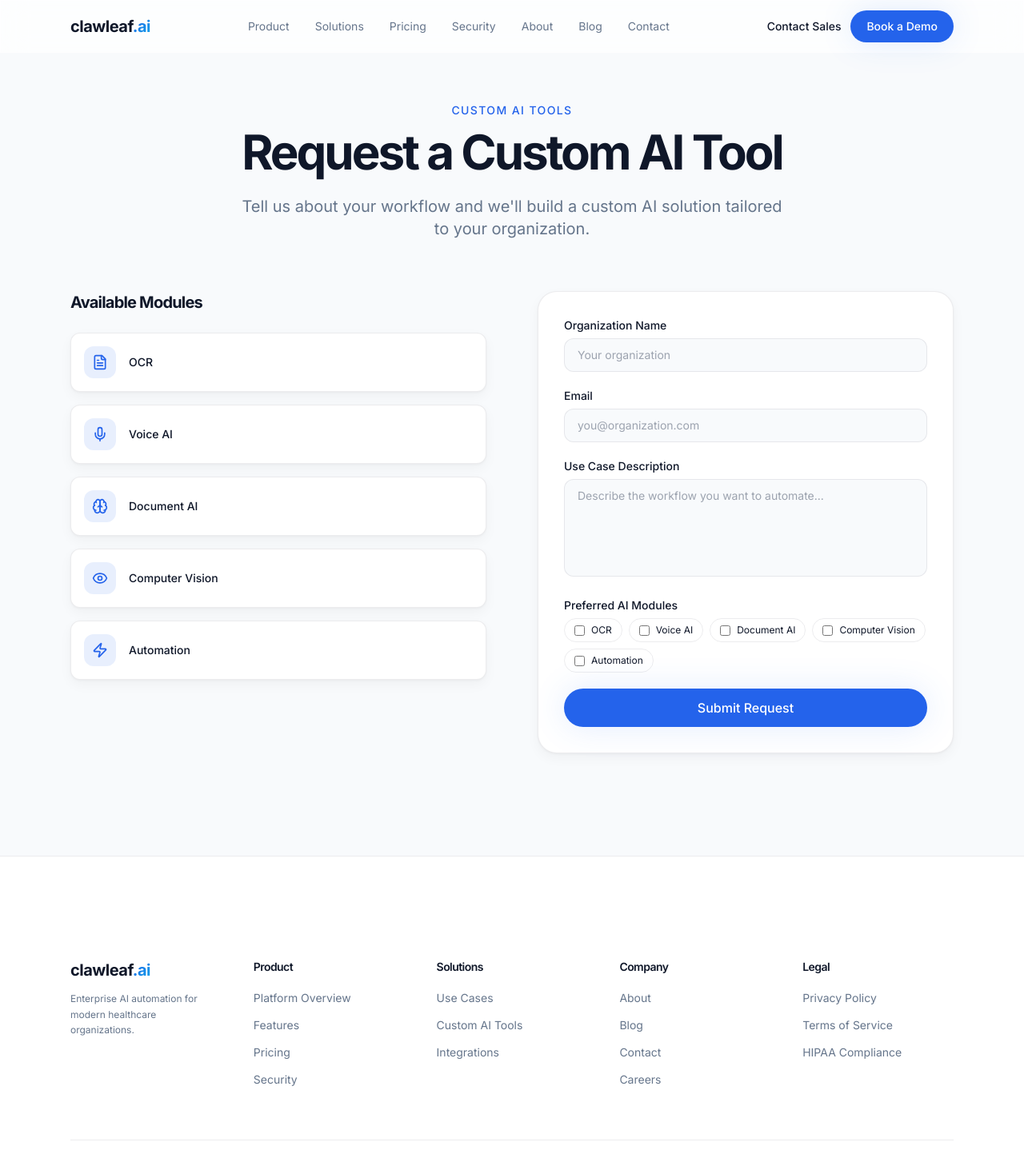
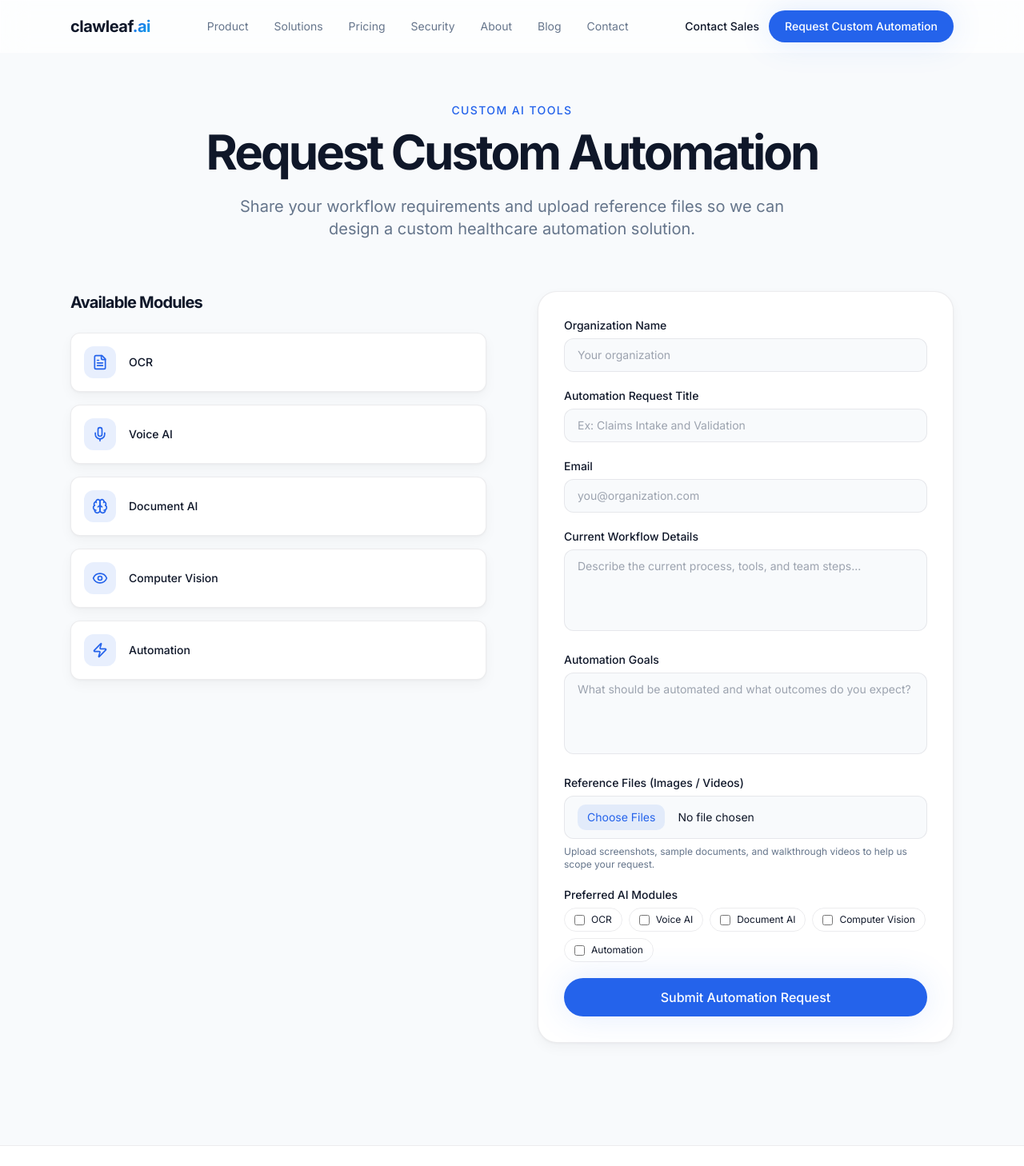
Before and after one commit to Octathorn/clawleaf, a React (Vite) app: page /request-tool in a window 1280 px wide. Shown: the top 1458 px of the page at 80% size. Built offline with nearby package versions, Linux system fonts and the light colour scheme; the HTML template or start-up script is replaced by a standard one.

Commit message:
Update links and text to reflect 'Request Custom Automation' across multiple components

```diff
--- a/src/components/CustomAISection.tsx
+++ b/src/components/CustomAISection.tsx
@@ -31,7 +31,7 @@ export default function CustomAISection() {
               to="/request-tool"
               className="inline-flex items-center gap-2 bg-primary text-primary-foreground px-6 py-3 rounded-full font-medium hover:opacity-90 animate-settle shadow-glow"
             >
-              Request Custom Tool
+              Request Custom Automation
             </Link>
           </motion.div>
 
--- a/src/components/HeroSection.tsx
+++ b/src/components/HeroSection.tsx
@@ -35,10 +35,10 @@ export default function HeroSection() {
 
           <div className="flex flex-wrap gap-4">
             <Link
-              to="/contact"
+              to="/request-tool"
               className="inline-flex items-center gap-2 bg-primary text-primary-foreground px-8 py-4 rounded-full font-semibold text-base shadow-glow hover:opacity-90 animate-settle"
             >
-              Book a Demo
+              Request Custom Automation
               <ArrowRight size={18} />
             </Link>
             <Link
--- a/src/components/Navbar.tsx
+++ b/src/components/Navbar.tsx
@@ -44,10 +44,10 @@ export default function Navbar() {
             Contact Sales
           </Link>
           <Link
-            to="/contact"
+            to="/request-tool"
             className="text-sm font-medium bg-primary text-primary-foreground px-5 py-2.5 rounded-full hover:opacity-90 animate-settle shadow-glow"
           >
-            Book a Demo
+            Request Custom Automation
           </Link>
         </div>
 
@@ -80,11 +80,11 @@ export default function Navbar() {
                 </Link>
               ))}
               <Link
-                to="/contact"
+                to="/request-tool"
                 className="text-sm font-medium bg-primary text-primary-foreground px-5 py-2.5 rounded-full text-center mt-2"
                 onClick={() => setMobileOpen(false)}
               >
-                Book a Demo
+                Request Custom Automation
               </Link>
             </div>
           </motion.div>
--- a/src/pages/ProductPage.tsx
+++ b/src/pages/ProductPage.tsx
@@ -54,8 +54,8 @@ export default function ProductPage() {
           </div>
 
           <motion.div className="text-center mt-20" initial={{ opacity: 0 }} whileInView={{ opacity: 1 }} viewport={{ once: true }}>
-            <Link to="/contact" className="inline-flex items-center gap-2 bg-primary text-primary-foreground px-8 py-4 rounded-full font-semibold shadow-glow hover:opacity-90">
-              Book a Demo <ArrowRight size={18} />
+            <Link to="/request-tool" className="inline-flex items-center gap-2 bg-primary text-primary-foreground px-8 py-4 rounded-full font-semibold shadow-glow hover:opacity-90">
+              Request Custom Automation <ArrowRight size={18} />
             </Link>
           </motion.div>
         </div>
--- a/src/pages/RequestToolPage.tsx
+++ b/src/pages/RequestToolPage.tsx
@@ -14,6 +14,7 @@ const modules = [
 
 export default function RequestToolPage() {
   const [submitted, setSubmitted] = useState(false);
+  const [uploadedFiles, setUploadedFiles] = useState<File[]>([]);
 
   return (
     <div className="min-h-screen bg-background">
@@ -22,8 +23,8 @@ export default function RequestToolPage() {
         <div className="container-narrow">
           <motion.div className="text-center mb-16" initial={{ opacity: 0, y: 20 }} animate={{ opacity: 1, y: 0 }}>
             <p className="text-sm font-medium text-primary uppercase tracking-widest mb-3">Custom AI Tools</p>
-            <h1 className="text-5xl md:text-6xl font-bold tracking-tighter mb-6">Request a Custom AI Tool</h1>
-            <p className="text-xl text-muted-foreground max-w-[55ch] mx-auto">Tell us about your workflow and we'll build a custom AI solution tailored to your organization.</p>
+            <h1 className="text-5xl md:text-6xl font-bold tracking-tighter mb-6">Request Custom Automation</h1>
+            <p className="text-xl text-muted-foreground max-w-[55ch] mx-auto">Share your workflow requirements and upload reference files so we can design a custom healthcare automation solution.</p>
           </motion.div>
 
           <div className="grid lg:grid-cols-2 gap-16">
@@ -45,7 +46,10 @@ export default function RequestToolPage() {
               className="bg-card rounded-2xl p-8 shadow-card border border-border space-y-5"
               initial={{ opacity: 0, x: 20 }}
               animate={{ opacity: 1, x: 0 }}
-              onSubmit={(e) => { e.preventDefault(); setSubmitted(true); }}
+              onSubmit={(e) => {
+                e.preventDefault();
+                setSubmitted(true);
+              }}
             >
               {submitted ? (
                 <div className="text-center py-10">
@@ -59,12 +63,34 @@ export default function RequestToolPage() {
                     <input className="w-full px-4 py-2.5 rounded-lg border border-border bg-background text-sm" placeholder="Your organization" />
                   </div>
                   <div>
+                    <label className="text-sm font-medium mb-1.5 block">Automation Request Title</label>
+                    <input className="w-full px-4 py-2.5 rounded-lg border border-border bg-background text-sm" placeholder="Ex: Claims Intake and Validation" />
+                  </div>
+                  <div>
                     <label className="text-sm font-medium mb-1.5 block">Email</label>
                     <input type="email" className="w-full px-4 py-2.5 rounded-lg border border-border bg-background text-sm" placeholder="you@organization.com" />
                   </div>
                   <div>
-                    <label className="text-sm font-medium mb-1.5 block">Use Case Description</label>
-                    <textarea rows={5} className="w-full px-4 py-2.5 rounded-lg border border-border bg-background text-sm resize-none" placeholder="Describe the workflow you want to automate..." />
+                    <label className="text-sm font-medium mb-1.5 block">Current Workflow Details</label>
+                    <textarea rows={4} className="w-full px-4 py-2.5 rounded-lg border border-border bg-background text-sm resize-none" placeholder="Describe the current process, tools, and team steps..." />
+                  </div>
+                  <div>
+                    <label className="text-sm font-medium mb-1.5 block">Automation Goals</label>
+                    <textarea rows={4} className="w-full px-4 py-2.5 rounded-lg border border-border bg-background text-sm resize-none" placeholder="What should be automated and what outcomes do you expect?" />
+                  </div>
+                  <div>
+                    <label className="text-sm font-medium mb-1.5 block">Reference Files (Images / Videos)</label>
+                    <input
+                      type="file"
+                      accept="image/*,video/*"
+                      multiple
+                      className="w-full px-4 py-2.5 rounded-lg border border-border bg-background text-sm file:mr-4 file:rounded-md file:border-0 file:bg-primary/10 file:px-3 file:py-1.5 file:text-primary"
+                      onChange={(e) => setUploadedFiles(Array.from(e.target.files ?? []))}
+                    />
+                    <p className="text-xs text-muted-foreground mt-2">Upload screenshots, sample documents, and walkthrough videos to help us scope your request.</p>
+                    {uploadedFiles.length > 0 && (
+                      <p className="text-xs text-primary mt-2">{uploadedFiles.length} file(s) selected: {uploadedFiles.map((file) => file.name).join(", ")}</p>
+                    )}
                   </div>
                   <div>
                     <label className="text-sm font-medium mb-1.5 block">Preferred AI Modules</label>
@@ -78,7 +104,7 @@ export default function RequestToolPage() {
                     </div>
                   </div>
                   <button type="submit" className="w-full bg-primary text-primary-foreground py-3 rounded-full font-medium hover:opacity-90 animate-settle shadow-glow">
-                    Submit Request
+                    Submit Automation Request
                   </button>
                 </>
               )}
--- a/src/pages/UseCasesPage.tsx
+++ b/src/pages/UseCasesPage.tsx
@@ -47,8 +47,8 @@ export default function UseCasesPage() {
           </div>
 
           <motion.div className="text-center mt-16" initial={{ opacity: 0 }} whileInView={{ opacity: 1 }} viewport={{ once: true }}>
-            <Link to="/contact" className="inline-flex items-center gap-2 bg-primary text-primary-foreground px-8 py-4 rounded-full font-semibold shadow-glow hover:opacity-90">
-              Book a Demo <ArrowRight size={18} />
+            <Link to="/request-tool" className="inline-flex items-center gap-2 bg-primary text-primary-foreground px-8 py-4 rounded-full font-semibold shadow-glow hover:opacity-90">
+              Request Custom Automation <ArrowRight size={18} />
             </Link>
           </motion.div>
         </div>
```
